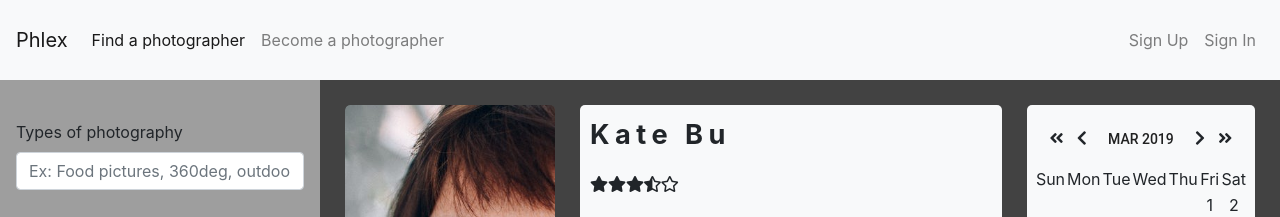
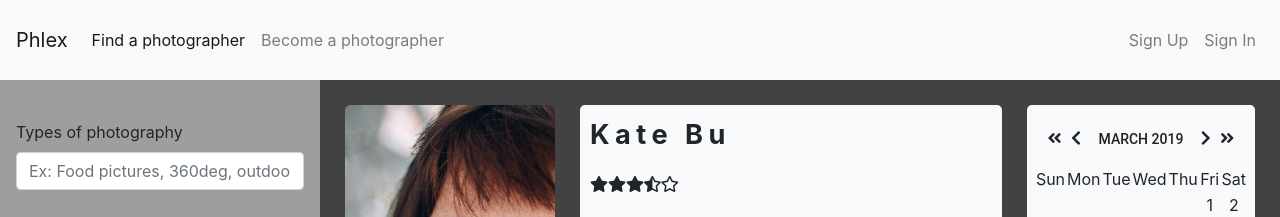
Before and after one commit to Anne-Anq/phlex, a React (Create React App) app in the folder phlex-front-end/: page /result in a window 1280 px wide. Shown: the top 217 px of the page. Built offline with nearby package versions, Linux system fonts and the light colour scheme.

Commit message:
change calendar select to match other themes

```diff
--- a/phlex-front-end/src/components/common/Calendar.jsx
+++ b/phlex-front-end/src/components/common/Calendar.jsx
@@ -17,7 +17,7 @@ class Calendar extends Component {
         this.setState({ dateContext: navigate(action, this.state.dateContext) });
     }
     handleSelectDate = (e) => {
-        this.setState({ dateContext: setDate(e.target.id, e.target.value, this.state.dateContext) });
+        this.setState({ dateContext: setDate(e.target.name, e.target.value, this.state.dateContext) });
     }
     renderNav = (props) => {
         return (<div className="calendar-header p-2">
@@ -57,8 +57,8 @@ class Calendar extends Component {
         const { notAvailable } = this.props.photographer;
         const { year, month } = this.state.dateContext;
         const navFields = [
-            { name: "month", label: "Month", options: monthsArr },
-            { name: "year", label: "Year", options: yearsArr },
+            { name: "month", label: "Month", options: monthsArr, value: month },
+            { name: "year", label: "Year", options: yearsArr, value: year },
         ]
         return (
             <div className="calendar-container p-2">
--- a/phlex-front-end/src/components/common/buttons/Select.jsx
+++ b/phlex-front-end/src/components/common/buttons/Select.jsx
@@ -4,6 +4,7 @@ import Button from '@material-ui/core/Button';
 import { withStyles } from '@material-ui/core/styles';
 import Dialog from '@material-ui/core/Dialog';
 import DialogActions from '@material-ui/core/DialogActions';
+import MenuItem from '@material-ui/core/MenuItem';
 import DialogContent from '@material-ui/core/DialogContent';
 import InputLabel from '@material-ui/core/InputLabel';
 import Input from '@material-ui/core/Input';
@@ -51,15 +52,15 @@ class DialogSelect extends React.Component {
                         <form className={classes.container}>
                             {fields && fields.map(field =>
                                 <FormControl key={field.label} className={classes.formControl}>
-                                    <InputLabel htmlFor={field.name}>{field.label}</InputLabel>
+                                    <InputLabel htmlFor={field.name}>{field.name}</InputLabel>
                                     <Select
-                                        native
                                         onChange={onChange}
-                                        input={<Input id={field.name} />}
+                                        value={field.value}
+                                        input={<Input name={field.name} />}
                                     >
-                                        <option value=""></option>
+                                        <MenuItem value=""></MenuItem>
                                         {field.options && field.options.map((option, i) =>
-                                            <option key={option} value={option}>{option}</option>
+                                            <MenuItem key={option} value={option}>{option}</MenuItem>
                                         )}
                                     </Select>
                                 </FormControl>
--- a/phlex-front-end/src/logics/calendar.js
+++ b/phlex-front-end/src/logics/calendar.js
@@ -6,7 +6,7 @@ const getDateContext = (myDate) => {
         date: myDate,
         day: myDate.format("D"),
         year: myDate.format("Y"),
-        month: myDate.format("MMM"),
+        month: myDate.format("MMMM"),
         daysInMonth: myDate.daysInMonth(),
         firstDayOfMonth: moment(myDate).startOf('month').format('d'),
     }
```
